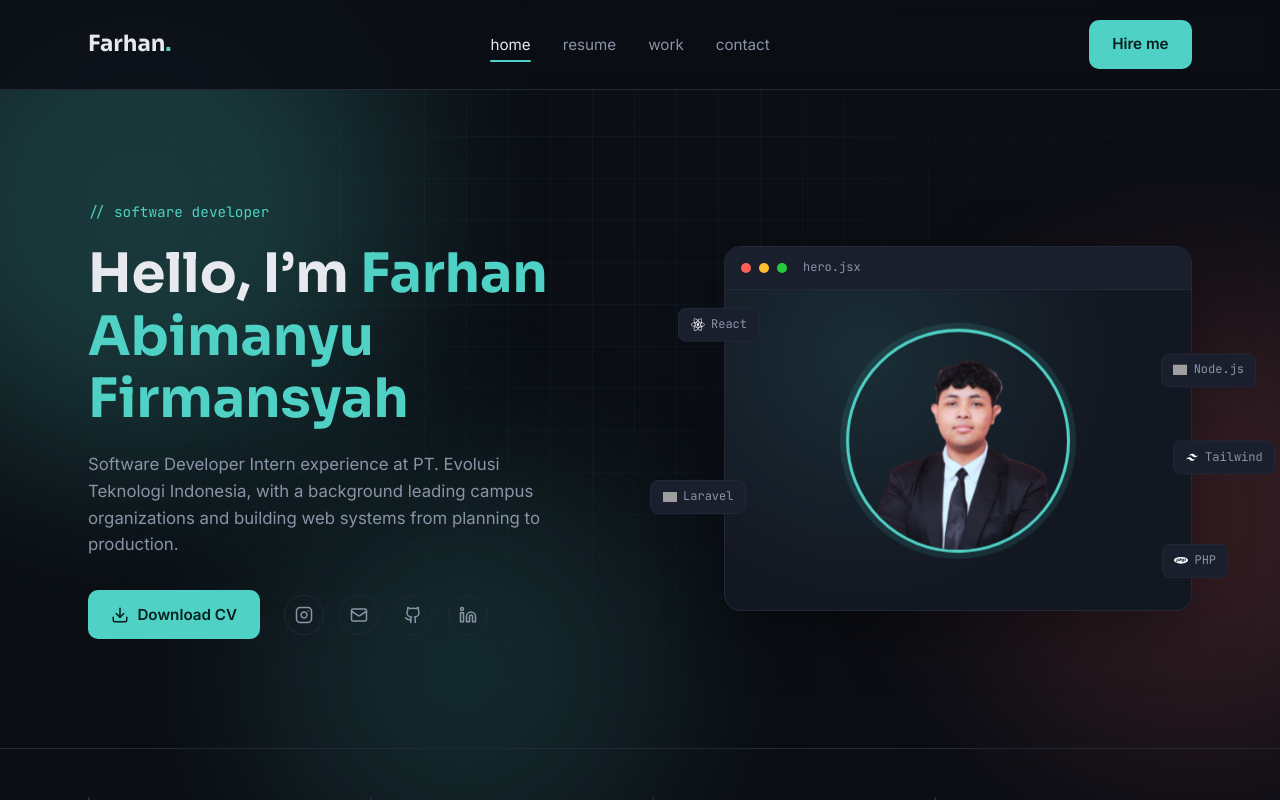
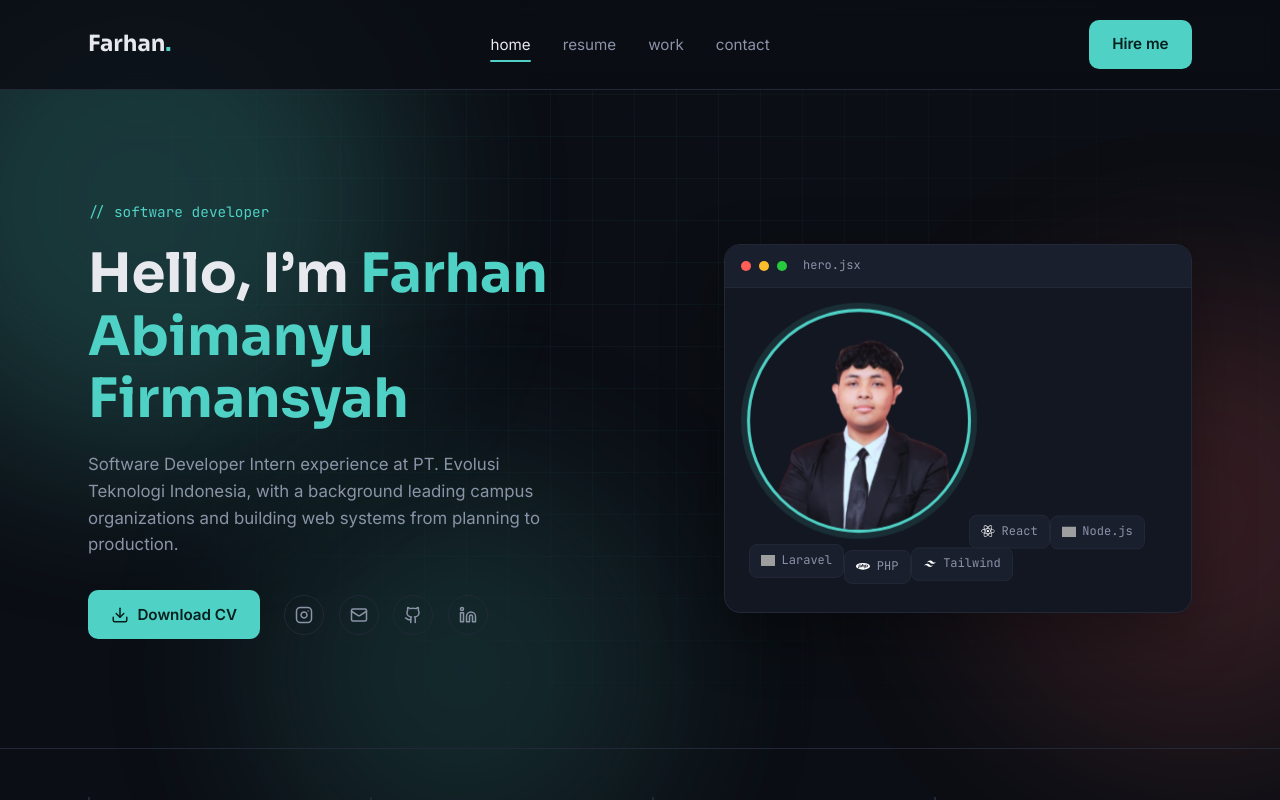
Before and after one commit to Farhantik/farhan-portfolio, a React (Vite) app in the folder frontend/: page / in a window 1280 px wide. Shown: the top 800 px of the page. Built offline with nearby package versions, Linux system fonts and the light colour scheme; grey boxes are pictures that could not be loaded.

Commit message:
Fix clipped floating chips in hero code window

```diff
--- a/frontend/src/index.css
+++ b/frontend/src/index.css
@@ -292,16 +292,10 @@ button {
 }
 
 .code-window-body {
-  position: relative;
-  padding: 2.5rem 1.5rem;
-  display: flex;
-  align-items: center;
-  justify-content: center;
-  min-height: 320px;
-  background: radial-gradient(circle at 30% 20%, rgba(79, 209, 197, 0.12), transparent 60%);
-  border-radius: 0 0 16px 16px;
-  overflow: visible;
-}
+    flex-wrap: wrap;
+    gap: 0.6rem;
+    padding: 2rem 1.5rem 1.75rem;
+  }
 
 .avatar-photo {
   width: 220px;
@@ -314,7 +308,7 @@ button {
 }
 
 .chip {
-  position: absolute;
+   position: static !important;
   font-family: var(--font-mono);
   font-size: 0.75rem;
   padding: 0.4rem 0.7rem;
```
